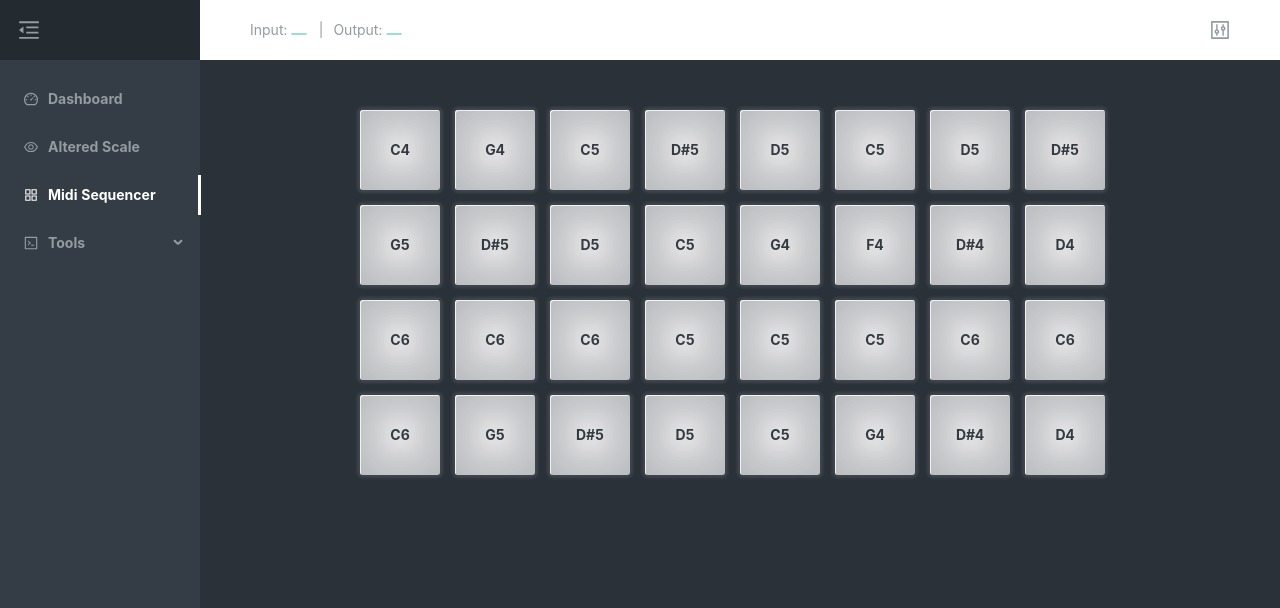
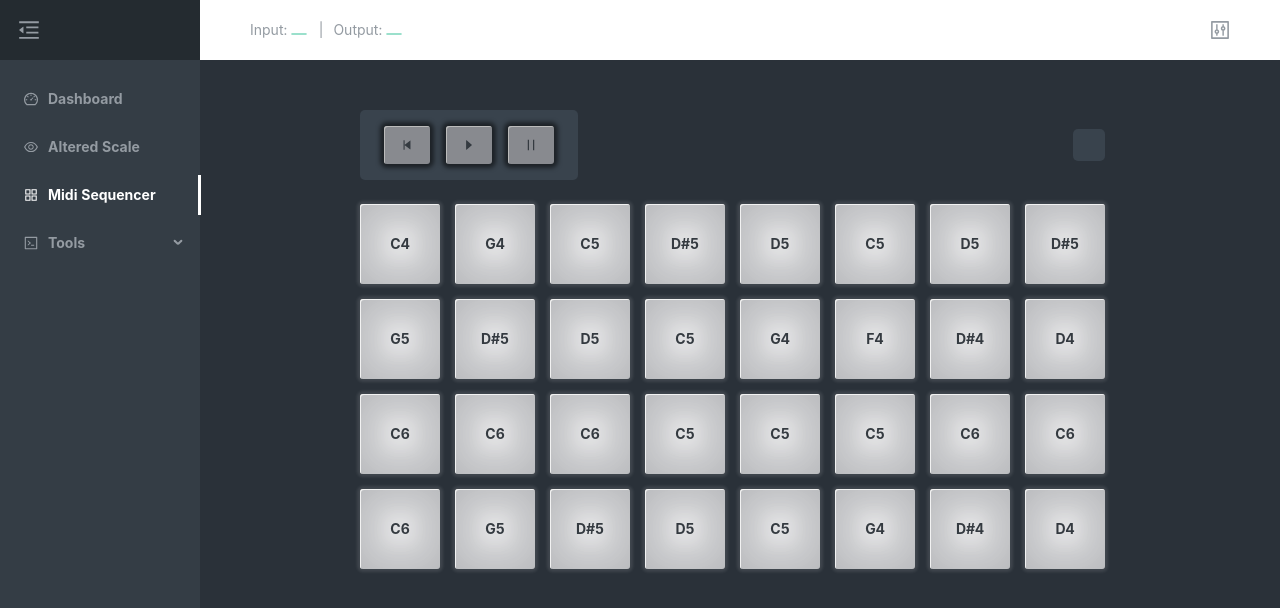
Before and after one commit to tedkx/midi-playground, a React app: page /midi-sequencer in a window 1280 px wide. Shown: the top 608 px of the page. Built offline with nearby package versions, Linux system fonts and the light colour scheme.

Commit message:
Added basic button controls on step sequencer

```diff
--- /dev/null
+++ b/src/components/KeyboardComponents/Button.js
@@ -0,0 +1,16 @@
+import React from 'react';
+
+const Button = ({ children, className, index, onClick, ...props }) => {
+  return (
+    <div
+      className={`keyboard-button ${className}`}
+      onClick={onClick}
+      {...props}
+    >
+      <div className="button-overlay"></div>
+      <div className="button-inner">{children}</div>
+    </div>
+  );
+};
+
+export default Button;
--- a/src/components/KeyboardComponents/Pad.js
+++ b/src/components/KeyboardComponents/Pad.js
@@ -26,7 +26,9 @@ const Pad = ({
 
   return (
     <div
-      className={`pad ${className} ${active && 'active'} ${on && 'on'}`}
+      className={`keyboard-pad ${className} ${active && 'active'} ${
+        on && 'on'
+      }`}
       onClick={handleClick}
       onWheel={handleWheel}
       {...props}
--- /dev/null
+++ b/src/components/KeyboardComponents/index.js
@@ -0,0 +1,4 @@
+import Button from './Button';
+import Pad from './Pad';
+
+export { Button, Pad };
--- a/src/components/KeyboardComponents/styles.less
+++ b/src/components/KeyboardComponents/styles.less
@@ -1,4 +1,35 @@
-.pad {
+.keyboard-button {
+  border-radius: 3px;
+  box-shadow: 0 0 4px 4px rgba(0, 0, 0, 0.5), inset 1px 1px #bbb;
+  background-color: #888a8f;
+  color: @dark-color;
+  overflow: hidden;
+  padding: 8px 16px;
+  position: relative;
+  transition: background 0.15s;
+
+  .button-overlay {
+    background: rgba(255, 255, 255, 0);
+    bottom: 0;
+    cursor: pointer;
+    left: 0;
+    position: absolute;
+    right: 0;
+    top: 0;
+    z-index: 5;
+  }
+
+  &:hover {
+    background: #999b9f;
+  }
+
+  &:active,
+  &:focus {
+    background: #aaacaf;
+  }
+}
+
+.keyboard-pad {
   border-radius: 3px;
   box-shadow: 0 0 2px 2px #000, inset 1px 1px #bbb;
   background-color: #888a8f;
--- a/src/routes/MidiSequencer/index.js
+++ b/src/routes/MidiSequencer/index.js
@@ -1,10 +1,14 @@
 import React from 'react';
-import MidiContext from 'components/Midi/Context';
-import Pad from 'components/KeyboardComponents/Pad';
-import { MidiMessages } from 'lib/enums';
+import { Card } from 'antd';
+import { Button, Pad } from 'components/KeyboardComponents';
 import { defaultNotes } from './constants';
 import { usePadEvents, useNotesPlaying } from './utils';
 import { noteToString } from 'lib/utils';
+import {
+  CaretRightOutlined,
+  PauseOutlined,
+  StepBackwardOutlined,
+} from '@ant-design/icons';
 
 const Sequencer = () => {
   const [padData, setPadData] = React.useState(
@@ -14,12 +18,28 @@ const Sequencer = () => {
     }))
   );
 
+  const { activeNoteIdx, onSeekToStart, onPlay, onStop } =
+    useNotesPlaying(padData);
+
   const padEvents = usePadEvents(padData, setPadData);
-
-  const activeNoteIdx = useNotesPlaying(padData);
 
   return (
     <div className="sequencer">
+      <div className="controls">
+        <Card bordered={false}>
+          <Button onClick={onSeekToStart}>
+            <StepBackwardOutlined />
+          </Button>
+          <Button onClick={onPlay}>
+            <CaretRightOutlined />
+          </Button>
+          <Button onClick={onStop}>
+            <PauseOutlined />
+          </Button>
+        </Card>
+        <Card bordered={false}></Card>
+      </div>
+      <div className="pads-container">
         {padData.map(({ note, on }, idx) => (
           <>
             <Pad
@@ -35,6 +55,7 @@ const Sequencer = () => {
           </>
         ))}
       </div>
+    </div>
   );
 };
 
--- a/src/routes/MidiSequencer/styles.less
+++ b/src/routes/MidiSequencer/styles.less
@@ -1,10 +1,35 @@
 .sequencer {
-  display: flex;
-  flex-wrap: wrap;
-  justify-content: center;
   padding-top: 50px;
 
-  .pad {
+  .controls {
+    align-items: center;
+    display: flex;
+    justify-content: space-between;
+    margin: 0 auto 24px;
+    padding-right: 15px;
+    width: 760px;
+
+    .ant-card {
+      margin: 0;
+
+      .ant-card-body {
+        display: flex;
+        padding: 16px;
+
+        .keyboard-button {
+          margin: 0 8px;
+        }
+      }
+    }
+  }
+
+  .pads-container {
+    display: flex;
+    flex-wrap: wrap;
+    justify-content: center;
+  }
+
+  .pads-container .keyboard-pad {
     margin: 0 15px 15px 0;
   }
 }
--- a/src/routes/MidiSequencer/utils.js
+++ b/src/routes/MidiSequencer/utils.js
@@ -41,7 +41,7 @@ const usePadEvents = (padData, setPadData) => {
   };
 };
 
-const useNotesPlaying = padData => {
+const useNotesPlaying = (padData, autostart) => {
   const midiContext = React.useContext(MidiContext);
   const { selectedOutput } = midiContext;
 
@@ -79,15 +79,34 @@ const useNotesPlaying = padData => {
   }, [selectedOutput]);
 
   React.useEffect(() => {
-    if (midiContext?.ready && midiContext.selectedOutput)
+    if (autostart && midiContext?.ready && midiContext.selectedOutput)
       ref.current.intervalId = setInterval(playNote, intervalMillis);
 
     return () => {
       clearInterval(ref.current.intervalId);
     };
-  }, [midiContext]);
+  }, [autostart, midiContext]);
 
-  return activeNoteIdx;
+  const onSeekToStart = React.useCallback(() => {
+    setActiveNoteIdx(0);
+    ref.current.noteIdx = 0;
+  }, [setActiveNoteIdx]);
+
+  const onPlay = React.useCallback(() => {
+    ref.current.intervalId = setInterval(playNote, intervalMillis);
+  }, [playNote]);
+
+  const onStop = React.useCallback(() => {
+    clearInterval(ref.current.intervalId);
+    ref.current.intervalId = null;
+  }, []);
+
+  return {
+    activeNoteIdx,
+    onPlay,
+    onSeekToStart,
+    onStop,
+  };
 };
 
 export { useNotesPlaying, usePadEvents };
```
Also changed, not shown: 1 other file (tests, documents, lock files or other folders). Lines whose indentation alone changed are shown as unchanged.
